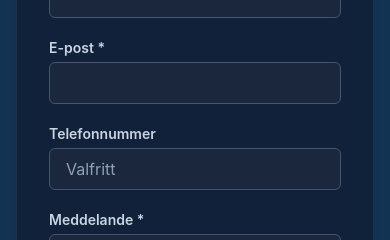
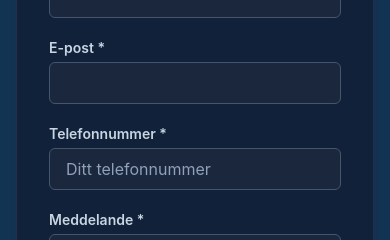
Before and after one commit to jacomaco/143, a React (Vite) app in the folder 143/: page / in a window 390 px wide. Shown: the part 2420-2660 px from the top of the page. Built offline with nearby package versions, Linux system fonts and the light colour scheme; no server answers.

Commit message:
feat: Make phone number required in job application and contact forms, and update the navigation link from "Tjänster" to "Om oss".

```diff
--- a/143/src/components/ContactForm.jsx
+++ b/143/src/components/ContactForm.jsx
@@ -62,13 +62,14 @@ const ContactForm = () => {
           </div>
 
           <div>
-            <label className="block text-sm font-semibold text-slate-300 mb-1">Telefonnummer</label>
+            <label className="block text-sm font-semibold text-slate-300 mb-1">Telefonnummer *</label>
             <input
               type="tel"
+              required
               className="w-full bg-slate-800/80 border border-slate-600 text-white placeholder-slate-400 rounded-md px-4 py-2 focus:ring-2 focus:ring-blue-500 focus:border-blue-500 outline-none transition-shadow"
               value={formData.telefon}
               onChange={(e) => setFormData({...formData, telefon: e.target.value})}
-              placeholder="Valfritt"
+              placeholder="Ditt telefonnummer"
             />
           </div>
 
--- a/143/src/components/Header.jsx
+++ b/143/src/components/Header.jsx
@@ -4,7 +4,7 @@ export default function Header() {
   const [isOpen, setIsOpen] = useState(false);
 
   const navItems = [
-    { name: "Tjänster", href: "#services" },
+    { name: "Om oss", href: "#services" },
     { name: "Lediga uppdrag", href: "#assignments" },
     { name: "Kontakta oss", href: "#contact" },
   ];
--- a/143/src/components/Job.jsx
+++ b/143/src/components/Job.jsx
@@ -218,13 +218,14 @@ const Job = ({ job }) => {
                       />
                     </div>
                     <div>
-                      <label className="block text-sm font-semibold text-slate-300 mb-1">Telefonnummer</label>
+                      <label className="block text-sm font-semibold text-slate-300 mb-1">Telefonnummer *</label>
                       <input
                         type="tel"
+                        required
                         className="w-full bg-slate-800/80 border border-slate-600 text-white placeholder-slate-400 rounded-md px-4 py-2 focus:ring-2 focus:ring-blue-500 focus:border-blue-500 outline-none transition-shadow"
                         value={formData.telefon}
                         onChange={(e) => setFormData({ ...formData, telefon: e.target.value })}
-                        placeholder="Valfritt"
+                        placeholder="Ditt telefonnummer"
                       />
                     </div>
                     <div>
```
Also changed, not shown: 1 other file (tests, documents, lock files or other folders).
